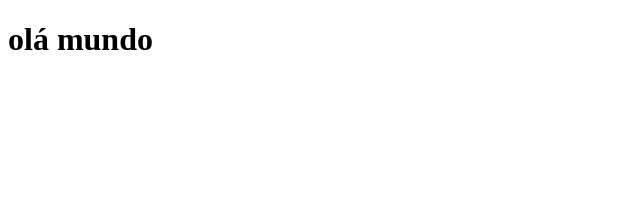
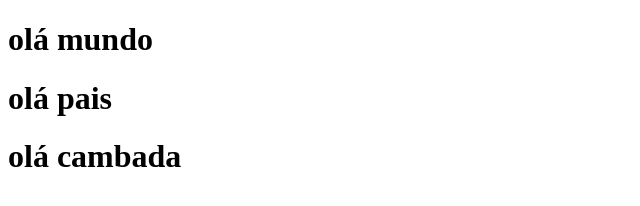
Before and after one commit to FabioDC81/1_primeiro_repo, a plain HTML site: page index.html in a window 1280 px wide. Shown: the whole page, without its empty margins (0-640 px from the left). Drawn offline with Linux system fonts and the light colour scheme.

Commit message:
alteração de versão

```diff
--- a/index.html
+++ b/index.html
@@ -8,5 +8,7 @@
 </head>
 <body>
    <h1> olá mundo </h1>
+   <h1> olá pais </h1>
+   <h1> olá cambada </h1>
 </body>
 </html>
```
